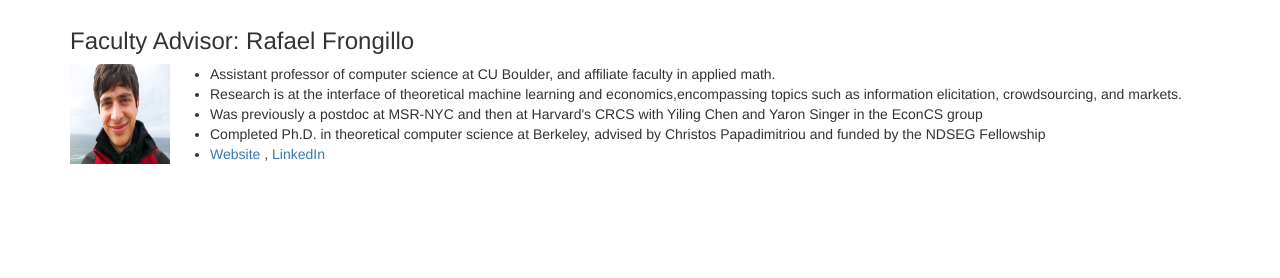
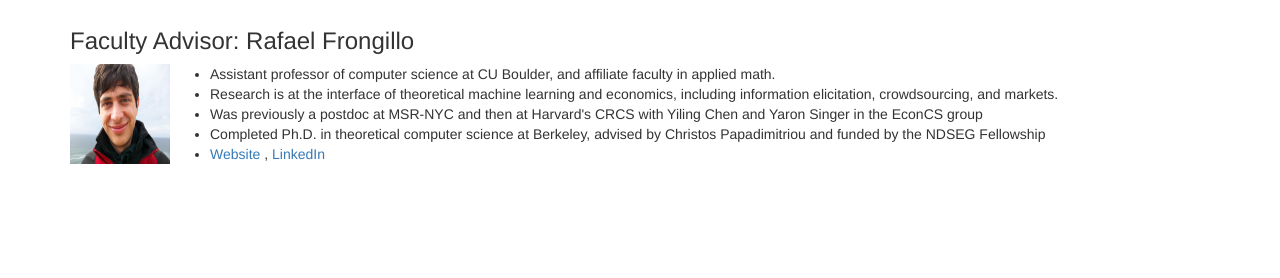
Before and after one commit to CoDataScience/codatascience.github.io, a Jekyll site: the page built from about.md, in a window 1280 px wide. Shown: the part 372-650 px from the top of the page. Built offline with Jekyll 4.4.1, drawn with Linux system fonts in a browser that asks for light colours.

Commit message:
Minor bio change

```diff
--- a/about.md
+++ b/about.md
@@ -31,7 +31,7 @@ permalink: /about/
   <div class="pull-left">
     <ul>
       <li>Assistant professor of computer science at CU Boulder, and affiliate faculty in applied math.</li>
-      <li>Research is at the interface of theoretical machine learning and economics,encompassing topics such as information elicitation, crowdsourcing, and markets. </li>
+      <li>Research is at the interface of theoretical machine learning and economics, including information elicitation, crowdsourcing, and markets. </li>
       <li>Was previously a postdoc at MSR-NYC and then at Harvard's CRCS with Yiling Chen and Yaron Singer in the EconCS group</li>
       <li>Completed Ph.D. in theoretical computer science at Berkeley, advised by Christos Papadimitriou and funded by the NDSEG Fellowship</li>
       <li><a href="http://www.cs.colorado.edu/~raf/" target="_blank">Website</a> , <a href="https://www.linkedin.com/in/rafael-frongillo-5289a65" target="_blank">LinkedIn</a></li>
```
